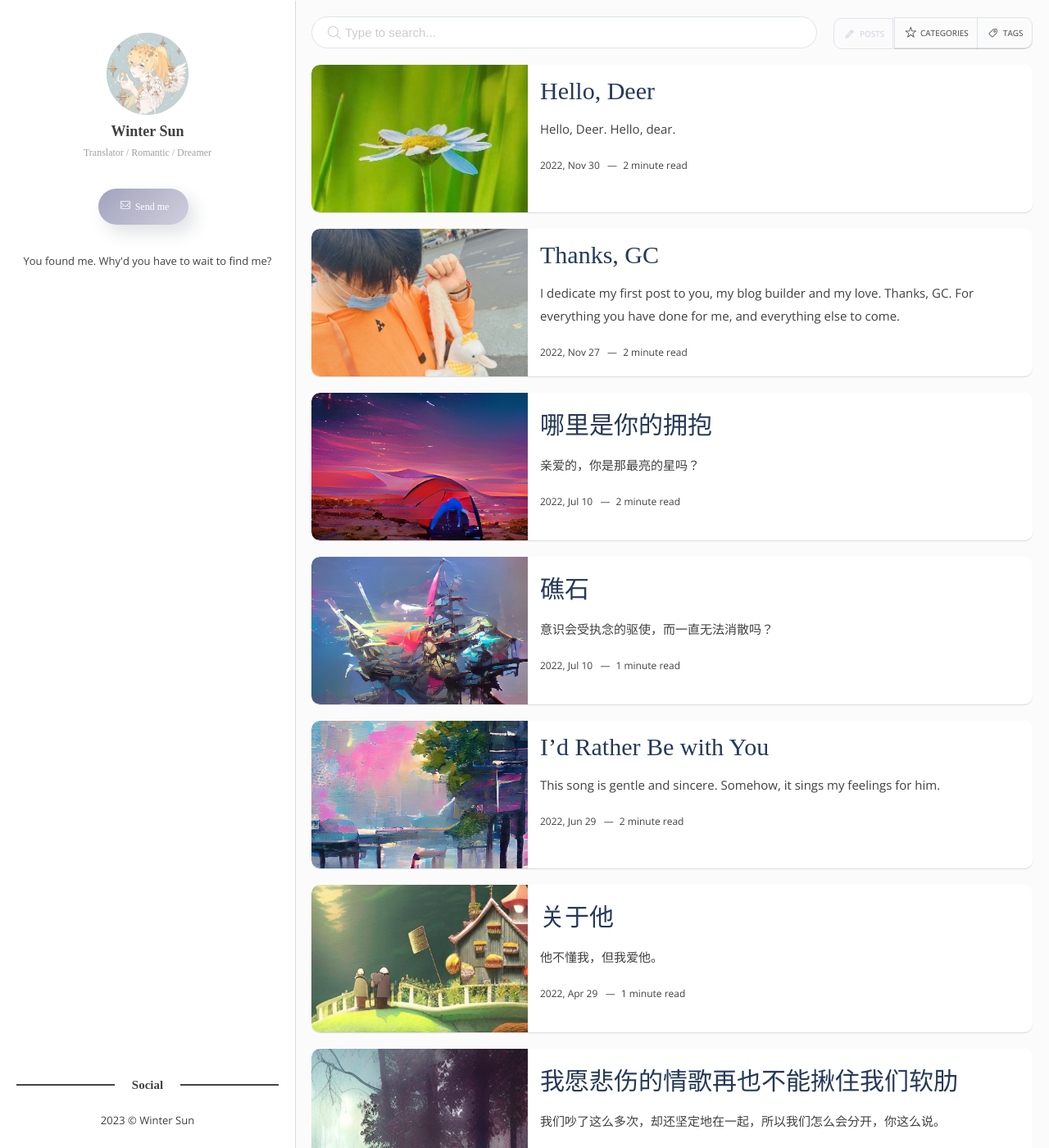
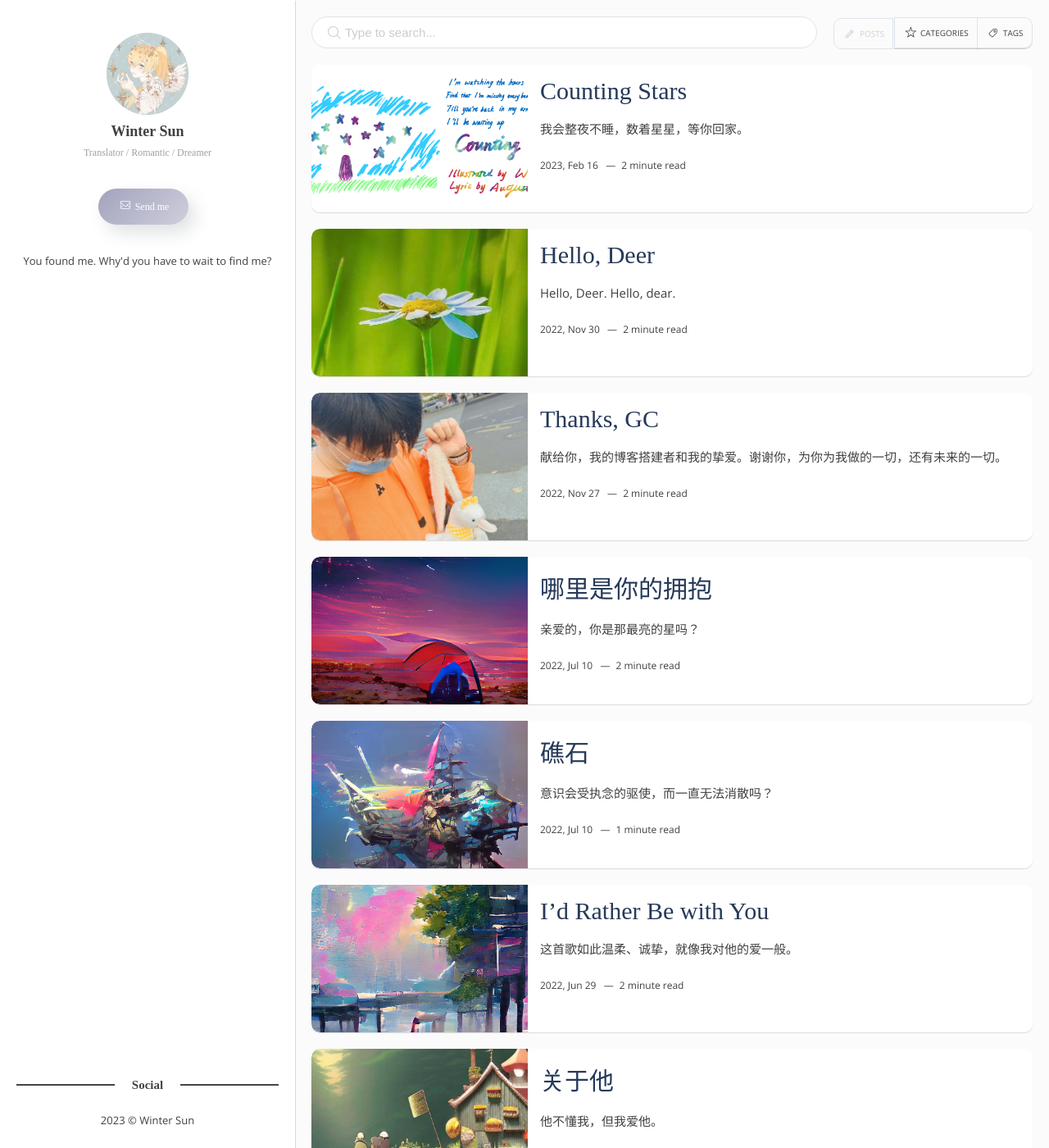
Before and after one commit to DXWinterSun/DXWinterSun.github.io, a Jekyll site: the page built from index.html, in a window 1280 px wide and 1400 px high. Shown: the whole window at 82% size. Built offline with Jekyll 4.4.1, drawn with Linux system fonts in a browser that asks for light colours; some web fonts are replaced; the list of posts is cut into pages by our own code; some of the changed lines change nothing that is shown.

Commit message:
新博文及简介修订

```diff
--- a/_posts/2022-06-29-i'd-rather-be-with-you.md
+++ b/_posts/2022-06-29-i'd-rather-be-with-you.md
@@ -5,7 +5,7 @@ date: 2022-06-29
 image: waterside.png
 tags: [lyrics, translation, English, 中文]
 categories: Lyrics
-summary: "This song is gentle and sincere. Somehow, it sings my feelings for him."
+summary: "这首歌如此温柔、诚挚，就像我对他的爱一般。"
 ---
 
 **目录 / Contents**
--- a/_posts/2022-11-27-thanks-gc.md
+++ b/_posts/2022-11-27-thanks-gc.md
@@ -5,7 +5,7 @@ date: 2022-11-27
 image: GCwDuckie.jpg
 tags: [GC, daily, 中文]
 categories: Daily
-summary: "I dedicate my first post to you, my blog builder and my love. Thanks, GC. For everything you have done for me, and everything else to come."
+summary: "献给你，我的博客搭建者和我的挚爱。谢谢你，为你为我做的一切，还有未来的一切。"
 ---
 **目录 / Contents**
 * Kramdown table of contents
--- /dev/null
+++ b/_posts/2023-02-16-counting-stars.md
@@ -0,0 +1,74 @@
+---
+layout: post
+title: "Counting Stars"
+date: 2023-02-16
+image: counting-stars.png
+tags: [lyrics, translation, English, 中文]
+categories: Lyrics
+summary: "我会整夜不睡，数着星星，等你回家。"
+---
+
+**目录 / Contents**
+* Kramdown table of contents
+{:toc .toc}
+<br/>
+# Counting Stars
+* Artist: Augustana
+* Album: _Augustana_
+* Translator: Winter Sun
+
+Everything has a reason 一切都有因果
+Everything has a start 一切始于开端
+Anything that ever burned had a spark 燃烧过的都曾拥有刹那光芒
+Anything I ever wanted 我所渴望的
+Anyone I ever needed 我所需要的
+Always seemed to leave me standing in the dark 好像从不曾眷顾孤身一人伫立黑暗的我
+
+Suddenly I'm caught in your light 突然之间，你的光芒攫住了我
+Opened the door, and you stepped inside 你打开那扇门，走进我的内心
+And I'm watching the hours looking for reasons 我数着分秒、寻觅因果
+Find that I'm missing every beat of your heart 于是明白：我思念着你心脏跳动的每个节拍
+'til you're back in my arms 这思念不会停歇，直至你回到我怀抱
+I'll be waiting up counting the stars 我将整夜不睡，数着星星等你回家
+Counting the stars 数着星星等你回家
+
+Nothing could ever touch us 我们坚不可摧
+Nothing gonna shake my faith 我的信念无所转移
+Nothing in this big, bad world will ever take you away 哪怕这偌大残酷的世界也绝不可能将你带走
+Like a rolling hurricane 如同风暴滚滚过境
+Nothing's standing in our way 我们之间毫无阻隔
+Full of life, full of grace, in a perfect place 充满生命、充满恩典，在最完美的境界
+
+Suddenly I'm caught in your light 突然之间，你的光芒攫住了我
+Opened the door, and you stepped inside 你打开那扇门，走进我的内心
+And I'm watching the hours looking for reasons 我数着分秒、寻觅因果
+Find that I'm missing every beat of your heart 于是明白：我思念着你心脏跳动的每个节拍
+'til you're back in my arms 这思念不会停歇，直至你回到我怀抱
+I'll be waiting up counting the stars 我将整夜不睡，数着星星等你回家
+Counting the stars 数着星星等你回家
+
+Like a rolling hurricane 如同风暴滚滚过境
+Nothing's standing in our way 我们之间毫无阻隔
+Full of life, full of grace, in a perfect place 充满生命、充满恩典，在最完美的境界
+
+Suddenly I'm caught in your light 突然之间，你的光芒攫住了我
+Opened the door, and you stepped inside 你打开那扇门，走进我的内心
+And I'm watching the hours looking for reasons 我数着分秒、寻觅因果
+Find that I'm missing every beat of your heart 于是明白：我思念着你心脏跳动的每个节拍
+'til you're back in my arms 这思念不会停歇，直至你再次回到我的怀抱
+I'll be waiting up counting the stars 我将整夜不睡，数着星星等你回家
+
+Counting the stars 数着星星
+Counting the stars 数着星星
+I'll be waiting 'til you're back in my arms 等你再次回到我的怀抱
+I'll be waiting, waiting, waiting, waiting up 我会整夜整夜不睡，整夜整夜等你回家
+Counting the stars 数着星星，等你回家
+<br/>
+<br/>
+
+# 小记 / Notes
+今天整理电脑文件，发现自己两年前在Microsoft Whiteboard上画的画，其中一幅画的正是这首Counting Stars。我发给阿超，他说值得珍藏。我惊觉自己好久没听这首歌乃至这张专辑了，当初我特别喜欢Augustana的时候循环了很多遍。
+于是我决定把这篇歌词翻出来，配上这幅画。致敬过去的我自己。
+2021年，好久不见。
+<br/>
+_Picture: Illustrated by Winter Sun_
```
Also changed, not shown: images/counting-stars.png (added).
